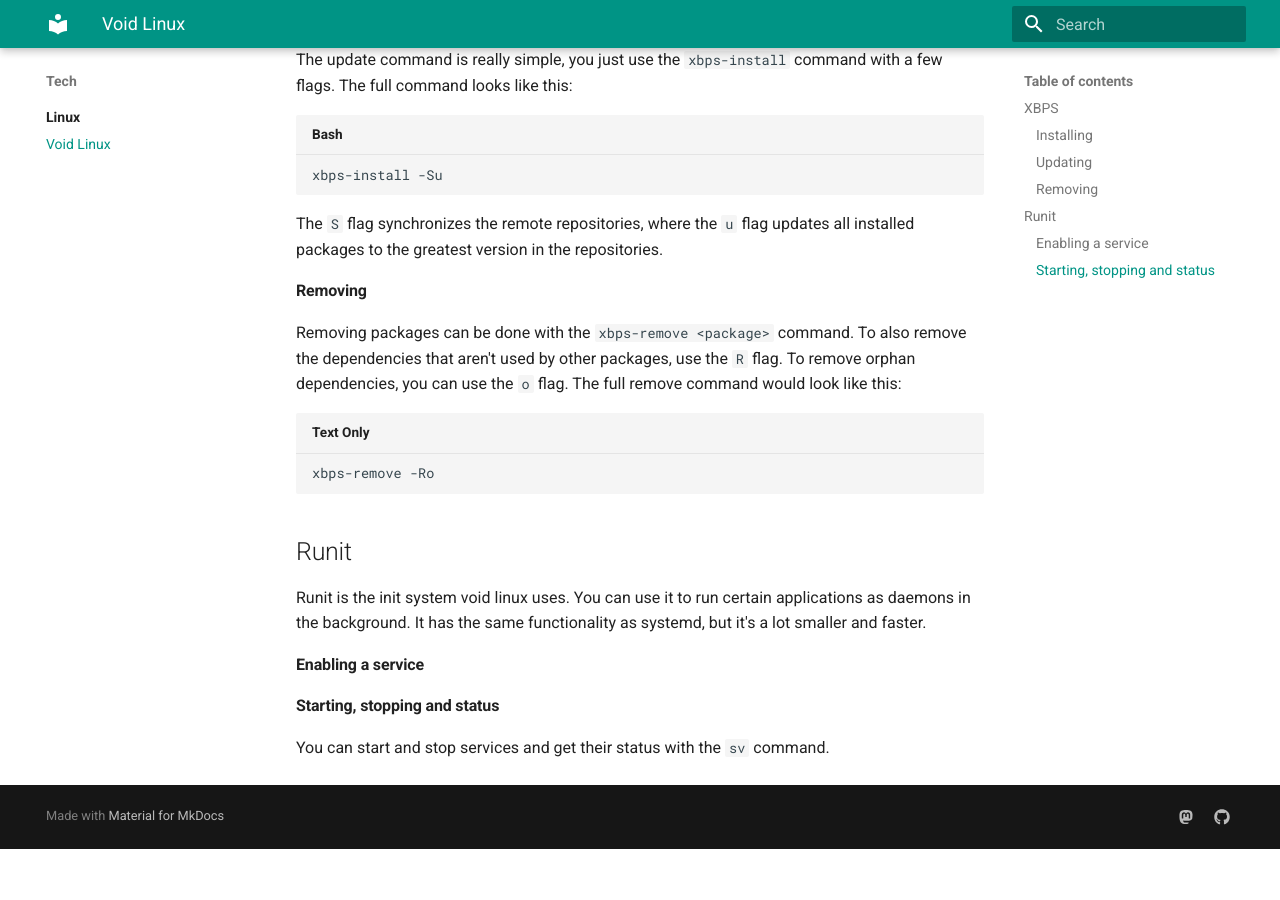
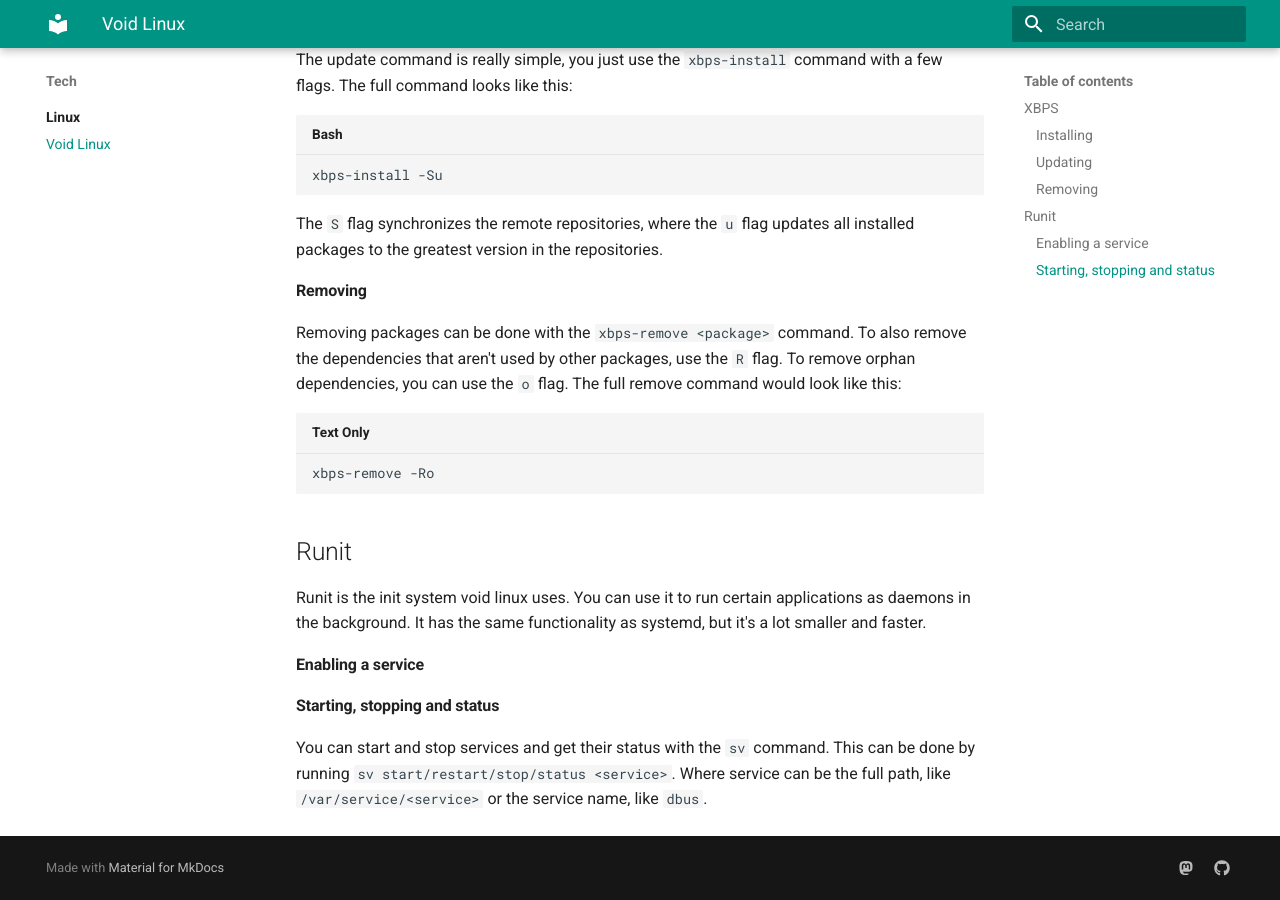
Before and after one commit to legoraft/wiki, an MkDocs documentation site: the page built from docs/linux/void.md, in a window 1280 px wide and 900 px high, scrolled down 715 px. Built offline with MkDocs 1.6.1 and Material for MkDocs 9.7.7, drawn with Linux system fonts in a browser that asks for light colours; before the commit the page ends 1564 px from its top, so only the background shows below that.

Commit message:
Added some info on starting and stopping services

```diff
--- a/docs/linux/void.md
+++ b/docs/linux/void.md
@@ -40,4 +40,4 @@
 
 #### Starting, stopping and status
 
-You can start and stop services and get their status with the `sv` command.
+You can start and stop services and get their status with the `sv` command. This can be done by running `sv start/restart/stop/status <service>`. Where service can be the full path, like `/var/service/<service>` or the service name, like `dbus`.
```
